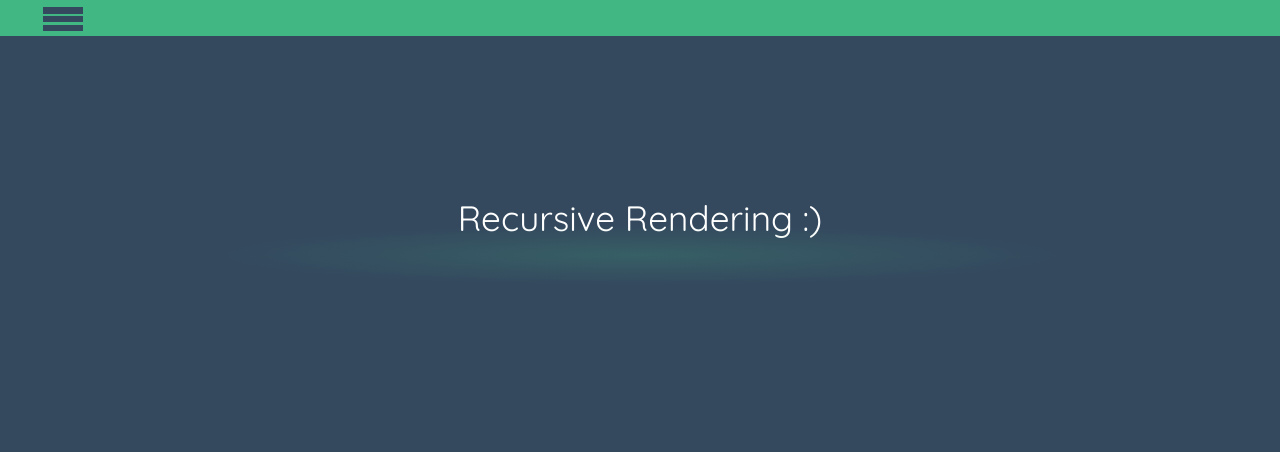
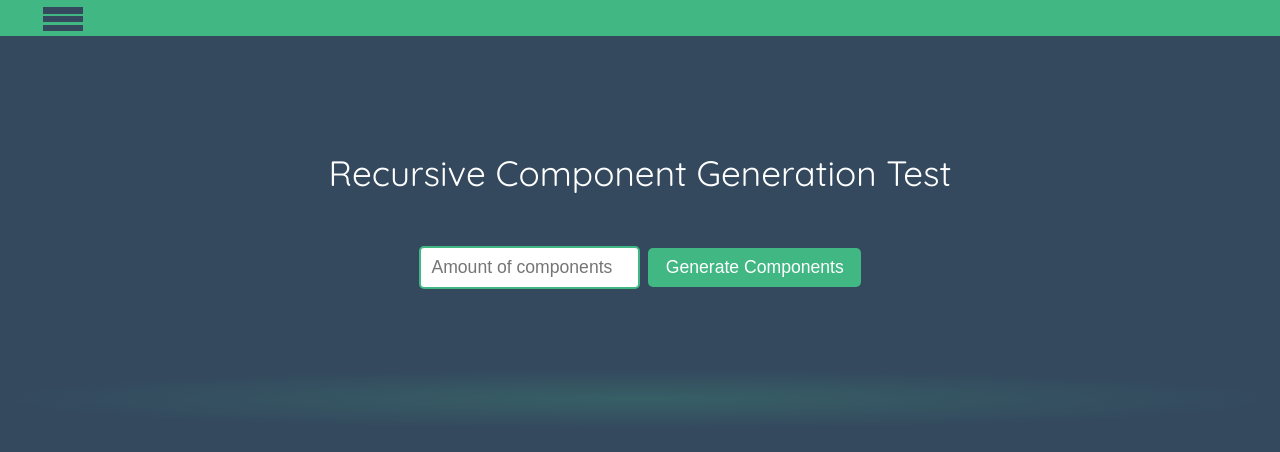
Before and after one commit to RZEPI/engineering-thesis-vue, a Vue app in the folder vue-app/: page /RecursiveRendering in a window 1280 px wide. Shown: the top 452 px of the page. Built offline with nearby package versions, Linux system fonts and the light colour scheme.

Commit message:
Simple version of recursive rendering

```diff
--- /dev/null
+++ b/vue-app/src/components/UI/RecursiveComponent.vue
@@ -0,0 +1,43 @@
+<template>
+  <div class="recursive-component">
+    <p>{{ message }} {{ currentDepth }}</p>
+    <RecursiveComponent
+      v-if="currentDepth < maxDepth"
+      :message="message"
+      :maxDepth="maxDepth"
+      :currentDepth="currentDepth + 1"
+    />
+  </div>
+</template>
+
+<script lang="ts">
+import { defineComponent } from "vue";
+
+export default defineComponent({
+  name: "RecursiveComponent",
+  props: {
+    message: {
+      type: String,
+      required: true,
+    },
+    maxDepth: {
+      type: Number,
+      required: true,
+    },
+    currentDepth: {
+      type: Number,
+      default: 1,
+    },
+  },
+  components: {
+    RecursiveComponent: () => import('./RecursiveComponent.vue'), // Lazy-load
+  },
+});
+</script>
+
+<style scoped>
+.recursive-component {
+  text-align: center;
+  font-size: 1.05em;
+}
+</style>
--- a/vue-app/src/pages/RecursivePage.vue
+++ b/vue-app/src/pages/RecursivePage.vue
@@ -1,28 +1,111 @@
 <template>
   <div class="main-container">
-    <p>
-      Recursive Rendering :)
-    </p>
-    <div class="gradient"></div>
+    <p>Recursive Component Generation Test</p>
+
+    <div class="input-container">
+      <input
+        type="number"
+        v-model.number="depthInput"
+        placeholder="Amount of components"
+        min="1"
+      />
+      <button @click="generateComponents">Generate Components</button>
+    </div>
+
+    <RecursiveComponent
+      v-if="depth > 0"
+      message="This component is generated recursively. Current depth: "
+      :maxDepth="depth"
+    />
   </div>
+<div class="gradient"></div>
 </template>
 
+<script lang="ts">
+import { defineComponent, ref } from "vue";
+import RecursiveComponent from "../components/UI/RecursiveComponent.vue";
+
+export default defineComponent({
+  name: "App",
+  components: {
+    RecursiveComponent,
+  },
+  setup() {
+    const depthInput = ref<number | null>(null);
+    const depth = ref<number>(0);
+
+    const generateComponents = () => {
+      if (depthInput.value && depthInput.value > 0) {
+        depth.value = depthInput.value;
+      } else {
+        alert("Please enter a number greater than 0.");
+      }
+    };
+
+    return {
+      depthInput,
+      depth,
+      generateComponents,
+    };
+  },
+});
+</script>
+
 <style scoped>
-div.main-container {
-  display: inherit;
-  margin: 10em auto;
+.main-container {
+  display: flex;
+  flex-direction: column;
+  align-items: center;
+  margin: 5em auto;
   width: 60%;
+  position: relative;
 }
+
 p {
   text-align: center;
   font-size: 2.2em;
+  margin-bottom: 1em;
 }
+
+.input-container {
+  display: flex;
+  justify-content: center;
+  align-items: center;
+  gap: 0.5em;
+  margin-top: 1em;
+  z-index: 1;
+}
+
+input[type="number"] {
+  padding: 0.5em;
+  font-size: 1.1em;
+  width: 200px;
+  border: 2px solid #41b783;
+  border-radius: 5px;
+  text-align: center;
+}
+
+button {
+  padding: 0.5em 1em;
+  font-size: 1.1em;
+  border: none;
+  background-color: #41b783;
+  color: white;
+  border-radius: 5px;
+  cursor: pointer;
+  transition: background-color 0.3s;
+}
+
+button:hover {
+  background-color: #349a66;
+}
+
 .gradient {
-  margin-top: -50px;
-  margin-left: -5%;
+  margin-top: 20px;
   height: 100px;
-  width: 110%;
+  width: 100%;
   position: relative;
+  z-index: 0;
   background: rgba(0, 0, 0, 0);
   background: radial-gradient(
     closest-side at 50% 30%,
```
